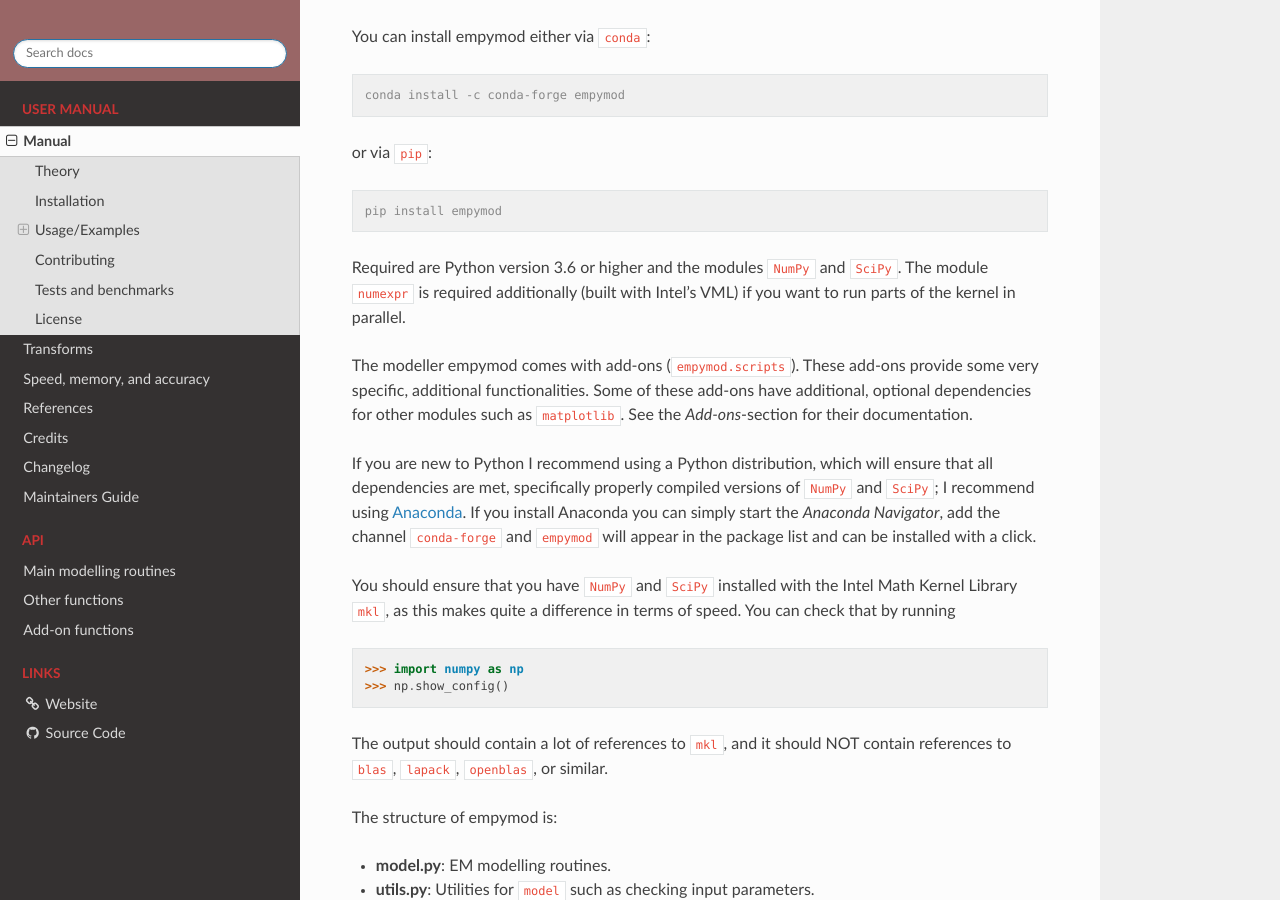
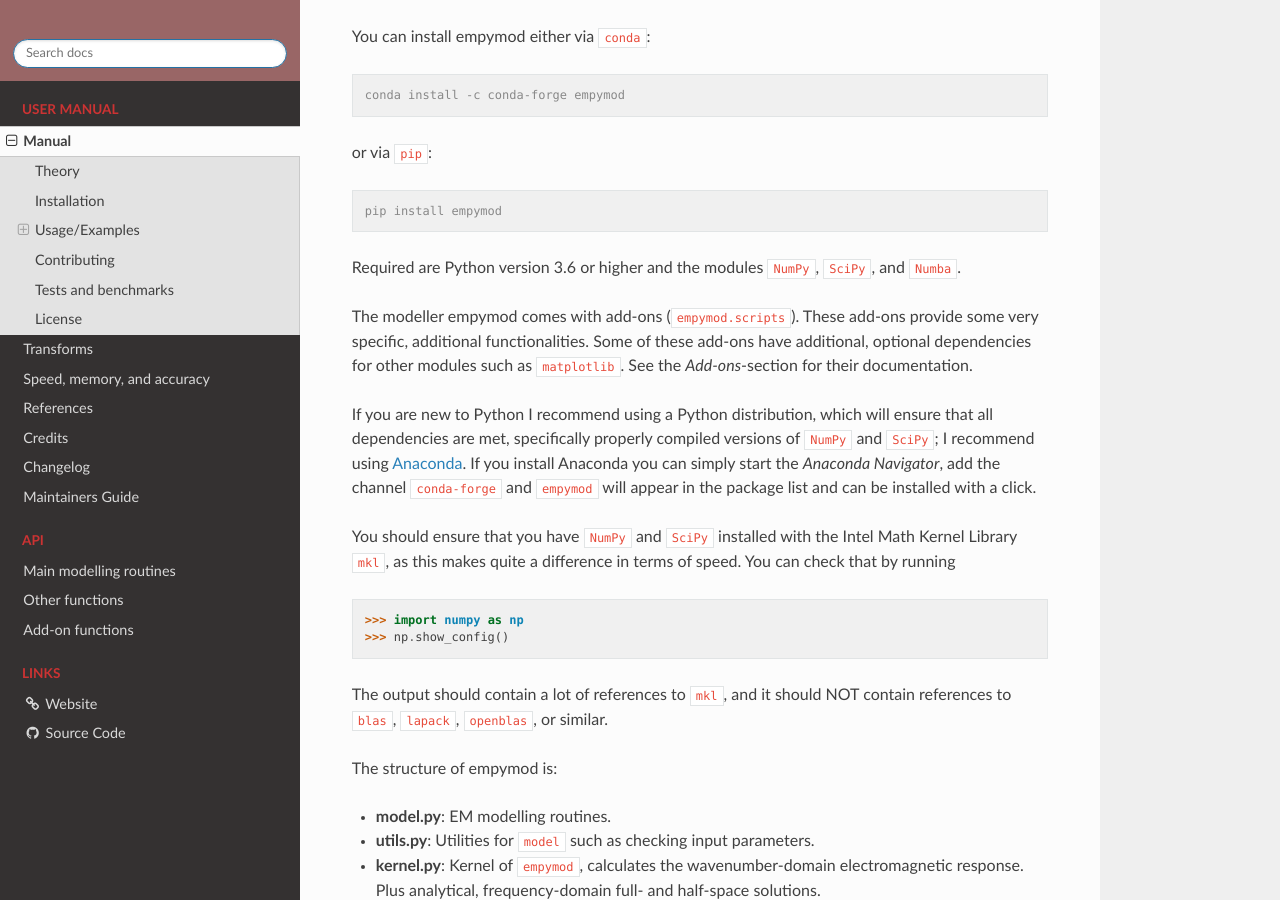
Before and after one commit to emsig/empymod, a Sphinx documentation site: the page built from docs/manual.rst, in a window 1280 px wide and 900 px high, scrolled down 559 px. Built offline with Sphinx 7.4.7 and the Read the Docs theme 2.0.0, drawn with Linux system fonts in a browser that asks for light colours; pages that are not in the unit, such as notebooks, are missing from menus; the version number could not be read and is left out.

Commit message:
Changelog and manual

```diff
--- a/CHANGELOG.rst
+++ b/CHANGELOG.rst
@@ -7,6 +7,9 @@
 
 This version will be backwards incompatible, and only support Python 3.6+.
 
+- Using ``numexpr`` is no longer a possibility. Instead, ``numba`` is a new
+  dependency. All four kernel routines (``wavenumber``, ``greenfct``,
+  ``reflections``, and ``fields``) are now numba-jitted functions.
 - Removed all deprecated functions.
 - Dropped support for Python 3.5.
 - Dropped testing for channel conda-forge. The problems encountered at the
--- a/docs/manual.rst
+++ b/docs/manual.rst
@@ -32,9 +32,8 @@
 
    pip install empymod
 
-Required are Python version 3.6 or higher and the modules ``NumPy`` and
-``SciPy``. The module ``numexpr`` is required additionally (built with Intel's
-VML) if you want to run parts of the kernel in parallel.
+Required are Python version 3.6 or higher and the modules ``NumPy``, ``SciPy``,
+and ``Numba``.
 
 The modeller empymod comes with add-ons (``empymod.scripts``). These add-ons
 provide some very specific, additional functionalities. Some of these add-ons
```
Also changed, not shown: 1 other file.
